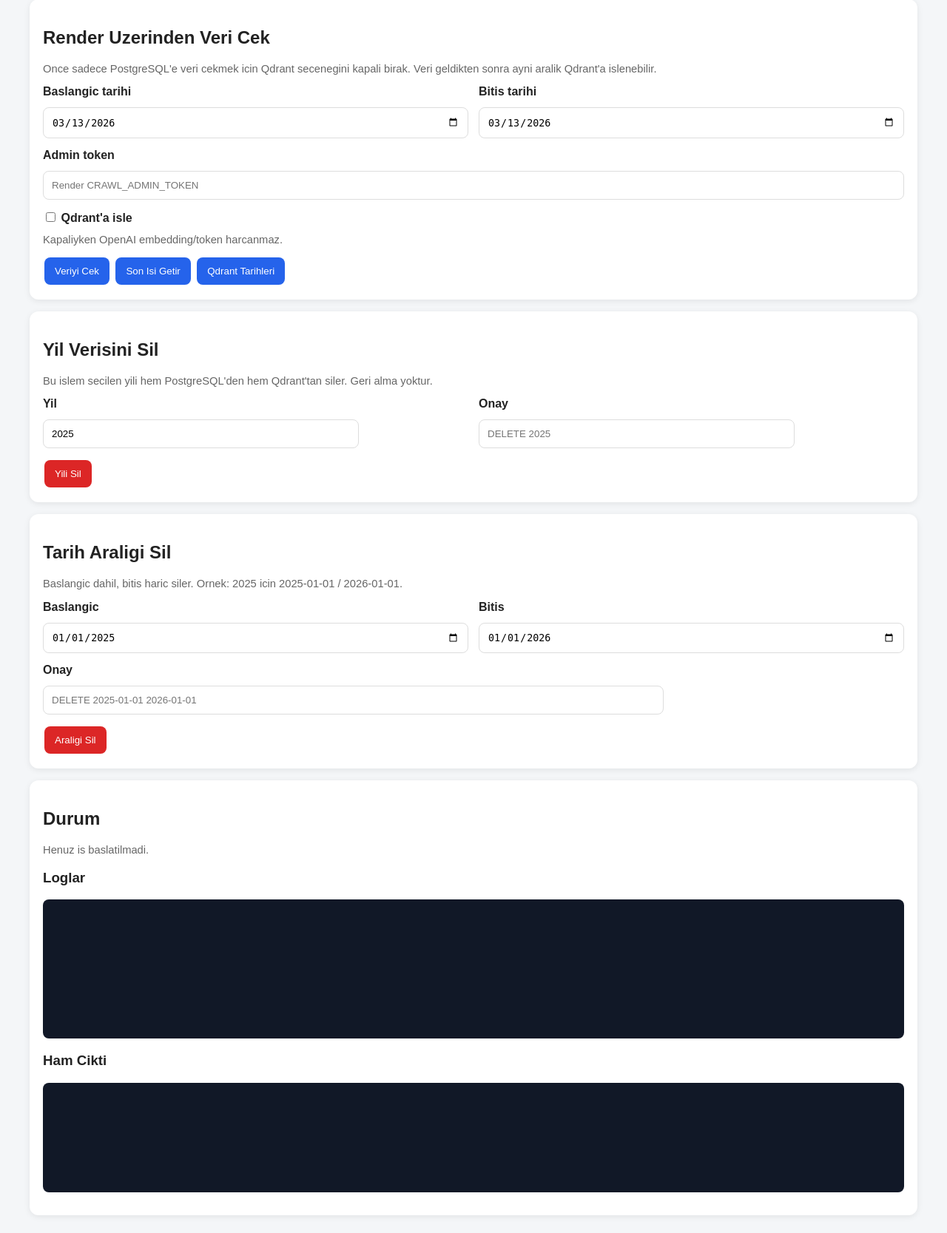
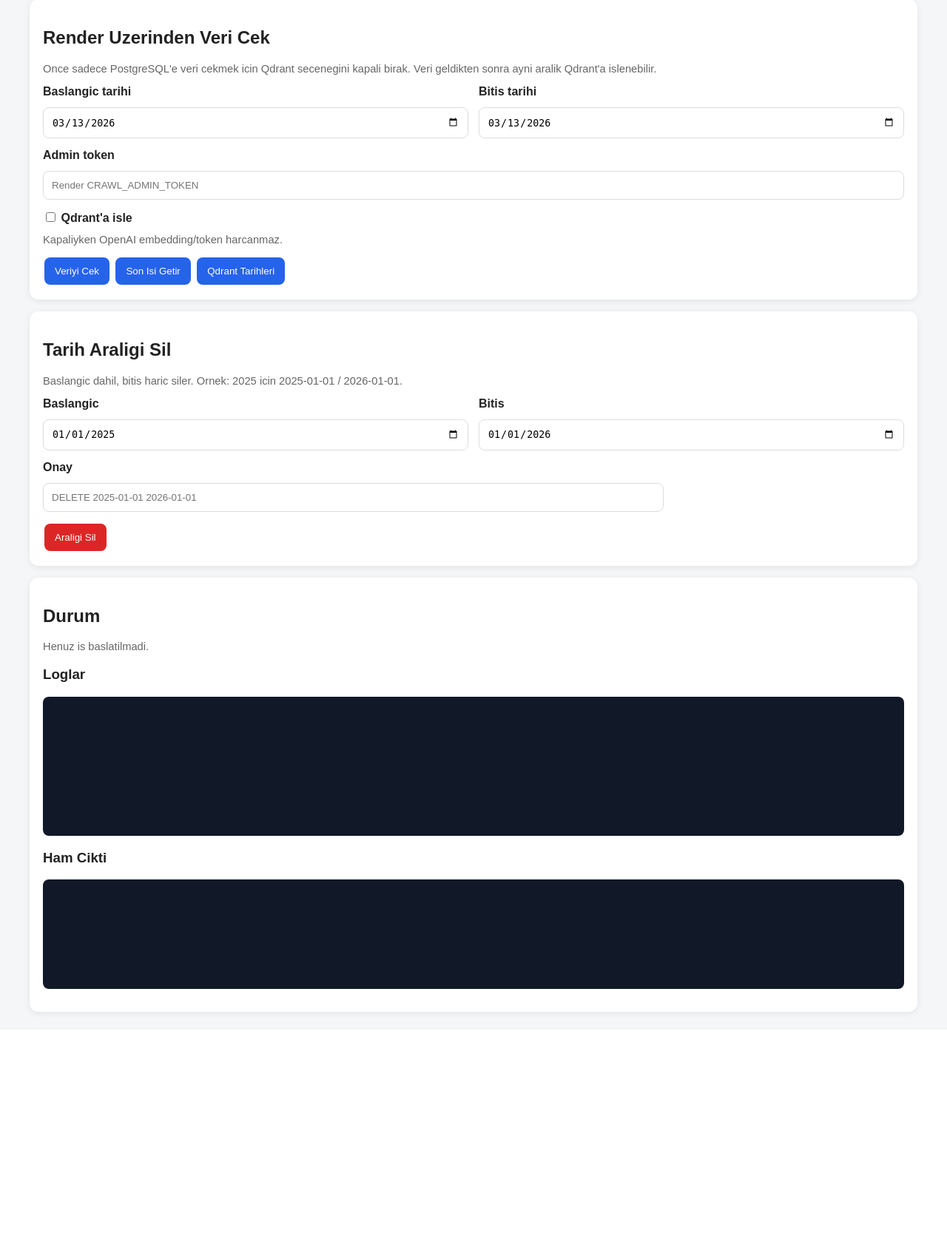
Before and after one commit to hakanozcan0717-boop/resmi-gazete-rev1, a Flask app: page /admin in a window 1280 px wide. Shown: the part 297-1964 px from the top of the page at 74% size. After the commit the page ends 1673 px from the top, so only its background shows below. Run offline with Flask 3, Linux system fonts and the light colour scheme.

Commit message:
Remove year delete admin action

```diff
--- a/web/app.py
+++ b/web/app.py
@@ -312,52 +312,6 @@ def create_app(db_path: str = DEFAULT_DB):
         except Exception as exc:
             return jsonify({"error": str(exc)}), 500
 
-    @app.route("/admin/delete-year", methods=["POST"])
-    def admin_delete_year():
-        if not _admin_authorized():
-            return jsonify({"error": "unauthorized"}), 401
-
-        payload = request.get_json(silent=True) or {}
-        year_raw = str(request.form.get("year") or payload.get("year") or "").strip()
-        confirm = str(request.form.get("confirm") or payload.get("confirm") or "").strip()
-
-        if not year_raw.isdigit() or len(year_raw) != 4:
-            return jsonify({"error": "year 4 haneli olmalı"}), 400
-
-        year = int(year_raw)
-        expected_confirm = f"DELETE {year}"
-        if confirm != expected_confirm:
-            return jsonify({"error": f"Onay için confirm alanına '{expected_confirm}' yazılmalı"}), 400
-
-        try:
-            job_db = GazetteDB(db_path)
-            before_count = job_db.count_items_for_year(year)
-            deleted_db = job_db.delete_items_for_year(year)
-
-            qdrant_deleted = {"deleted_date_count": 0, "deleted_point_count": 0, "deleted_dates": []}
-            try:
-                qdrant_deleted = VectorStore().delete_year(year)
-            except Exception as exc:
-                return jsonify({
-                    "status": "partial",
-                    "year": year,
-                    "postgres_before": before_count,
-                    "postgres_deleted": deleted_db,
-                    "qdrant_error": str(exc),
-                }), 500
-
-            after_count = job_db.count_items_for_year(year)
-            return jsonify({
-                "status": "completed",
-                "year": year,
-                "postgres_before": before_count,
-                "postgres_deleted": deleted_db,
-                "postgres_after": after_count,
-                "qdrant": qdrant_deleted,
-            })
-        except Exception as exc:
-            return jsonify({"error": str(exc)}), 500
-
     @app.route("/admin/delete-range", methods=["POST"])
     def admin_delete_range():
         if not _admin_authorized():
--- a/web/templates/admin.html
+++ b/web/templates/admin.html
@@ -32,22 +32,6 @@
     <button type="button" onclick="loadLatestJob()">Son Isi Getir</button>
     <button type="button" onclick="loadQdrantDates()">Qdrant Tarihleri</button>
     <button type="button" onclick="refreshJob()" id="refreshBtn" style="display:none;">Durumu Yenile</button>
-</div>
-
-<div class="card">
-    <h2>Yil Verisini Sil</h2>
-    <p class="muted">Bu islem secilen yili hem PostgreSQL'den hem Qdrant'tan siler. Geri alma yoktur.</p>
-    <div class="form-grid">
-        <div class="form-row">
-            <label for="deleteYear">Yil</label>
-            <input id="deleteYear" type="text" value="2025">
-        </div>
-        <div class="form-row">
-            <label for="deleteConfirm">Onay</label>
-            <input id="deleteConfirm" type="text" placeholder="DELETE 2025">
-        </div>
-    </div>
-    <button type="button" onclick="deleteYearData()" style="background:#dc2626;">Yili Sil</button>
 </div>
 
 <div class="card">
@@ -232,52 +216,6 @@ async function loadQdrantDates() {
     }
 }
 
-async function deleteYearData() {
-    const token = document.getElementById("token").value.trim();
-    const year = document.getElementById("deleteYear").value.trim();
-    const confirm = document.getElementById("deleteConfirm").value.trim();
-
-    if (!token || !year || !confirm) {
-        showStatus("Token, yil ve onay zorunlu.");
-        return;
-    }
-
-    if (!window.confirm(year + " yılı PostgreSQL ve Qdrant verileri silinecek. Devam edilsin mi?")) {
-        return;
-    }
-
-    showStatus("Silme islemi basladi...");
-
-    try {
-        const response = await fetch("/admin/delete-year", {
-            method: "POST",
-            headers: {
-                "Content-Type": "application/json",
-                "X-Admin-Token": token
-            },
-            body: JSON.stringify({ year: year, confirm: confirm })
-        });
-        const data = await response.json();
-        showOutput(data);
-
-        if (!response.ok) {
-            showStatus("Silme basarisiz: HTTP " + response.status + " - " + (data.error || data.qdrant_error || "hata"));
-            return;
-        }
-
-        document.getElementById("logs").textContent = [
-            "PostgreSQL once: " + data.postgres_before,
-            "PostgreSQL silinen: " + data.postgres_deleted,
-            "PostgreSQL sonra: " + data.postgres_after,
-            "Qdrant filtre tarihi: " + (data.qdrant.date_value_count || 0),
-            "Qdrant silme batch: " + (data.qdrant.delete_batch_count || 0)
-        ].join("\n");
-        showStatus("Silme tamamlandi.");
-    } catch (error) {
-        showStatus("Silme istegi hatasi: " + error);
-    }
-}
-
 async function deleteDateRange() {
     const token = document.getElementById("token").value.trim();
     const start = document.getElementById("deleteStart").value.trim();
```
